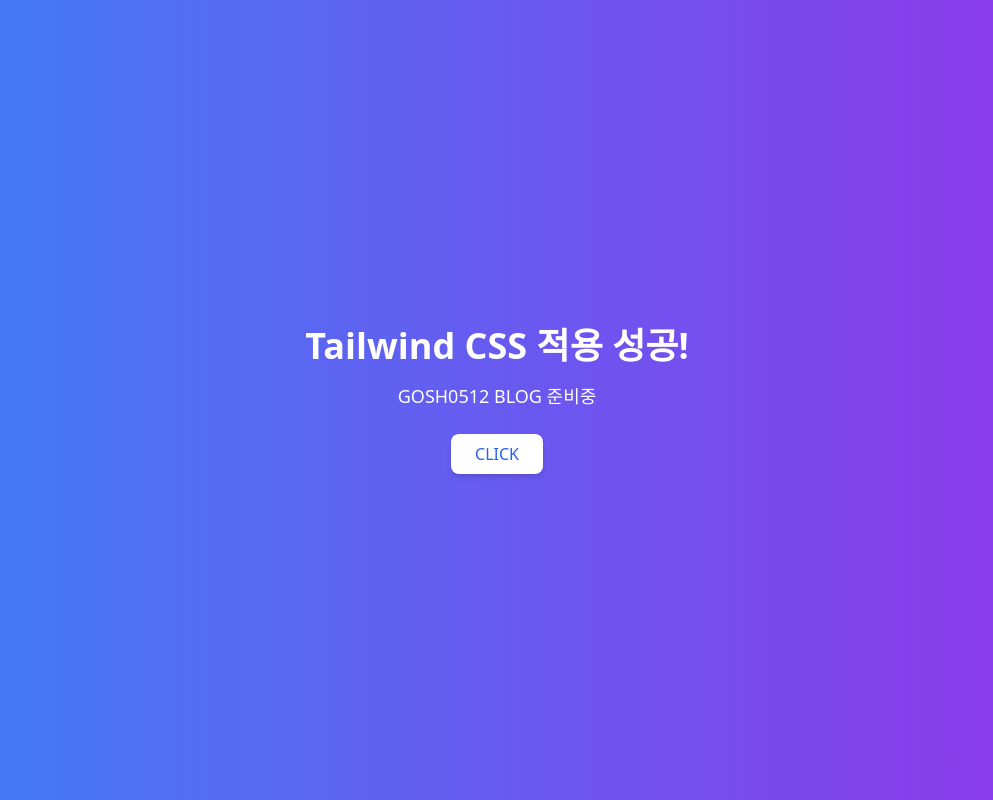
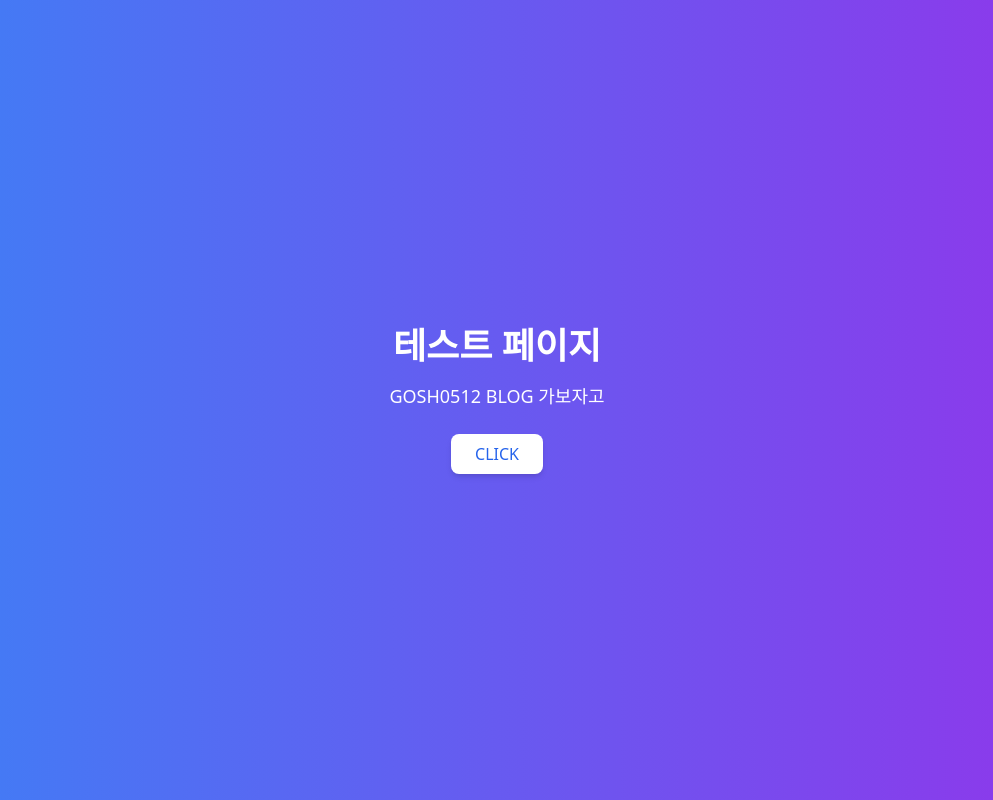
Before and after one commit to Gosh0512/myapp-web, a Vue app: page / in a window 1280 px wide. Shown: the whole page, without its empty margins (143-1136 px from the left). Built offline with nearby package versions, Linux system fonts and the light colour scheme.

Commit message:
테스트변경

```diff
--- a/src/App.vue
+++ b/src/App.vue
@@ -1,7 +1,7 @@
 <template>
   <div class="min-h-screen bg-gradient-to-r from-blue-500 to-purple-600 flex flex-col items-center justify-center text-white">
-    <h1 class="text-4xl font-bold mb-4">Tailwind CSS 적용 성공!</h1>
-    <p class="text-lg">GOSH0512 BLOG 준비중</p>
+    <h1 class="text-4xl font-bold mb-4">테스트 페이지</h1>
+    <p class="text-lg">GOSH0512 BLOG 가보자고</p>
     <button class="mt-6 px-6 py-2 bg-white text-blue-600 rounded-lg shadow-md hover:bg-gray-100 transition">
       CLICK
     </button>
```
